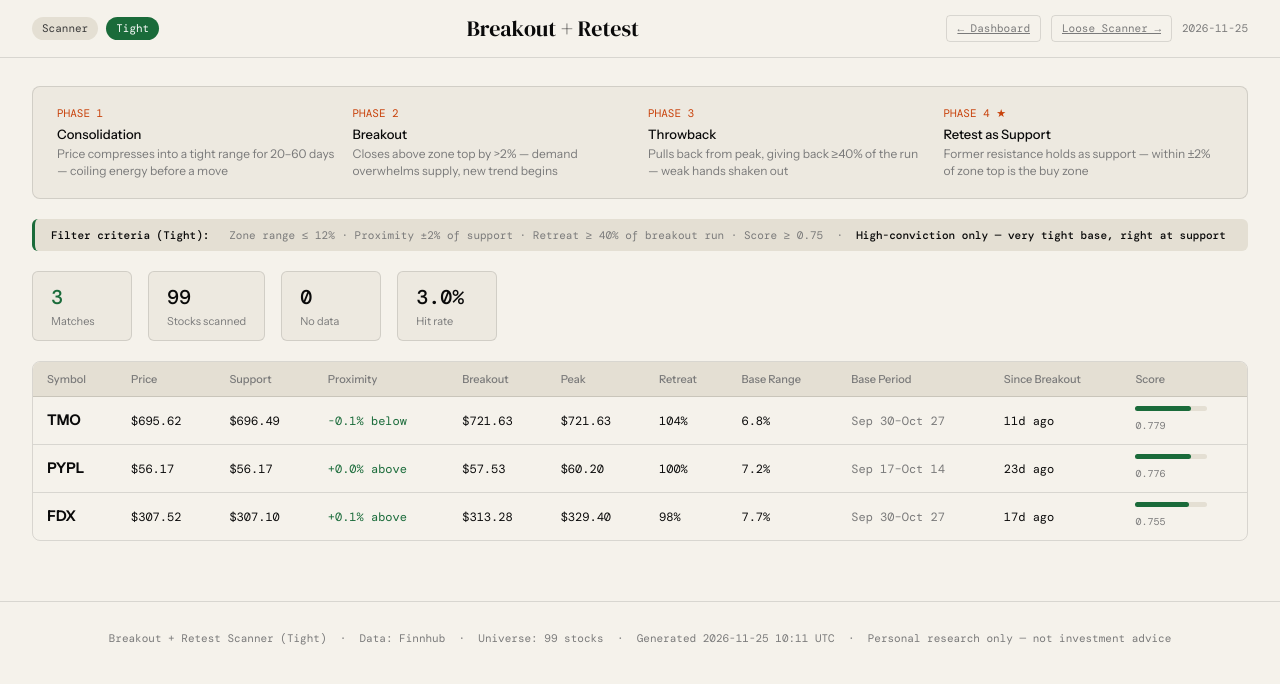
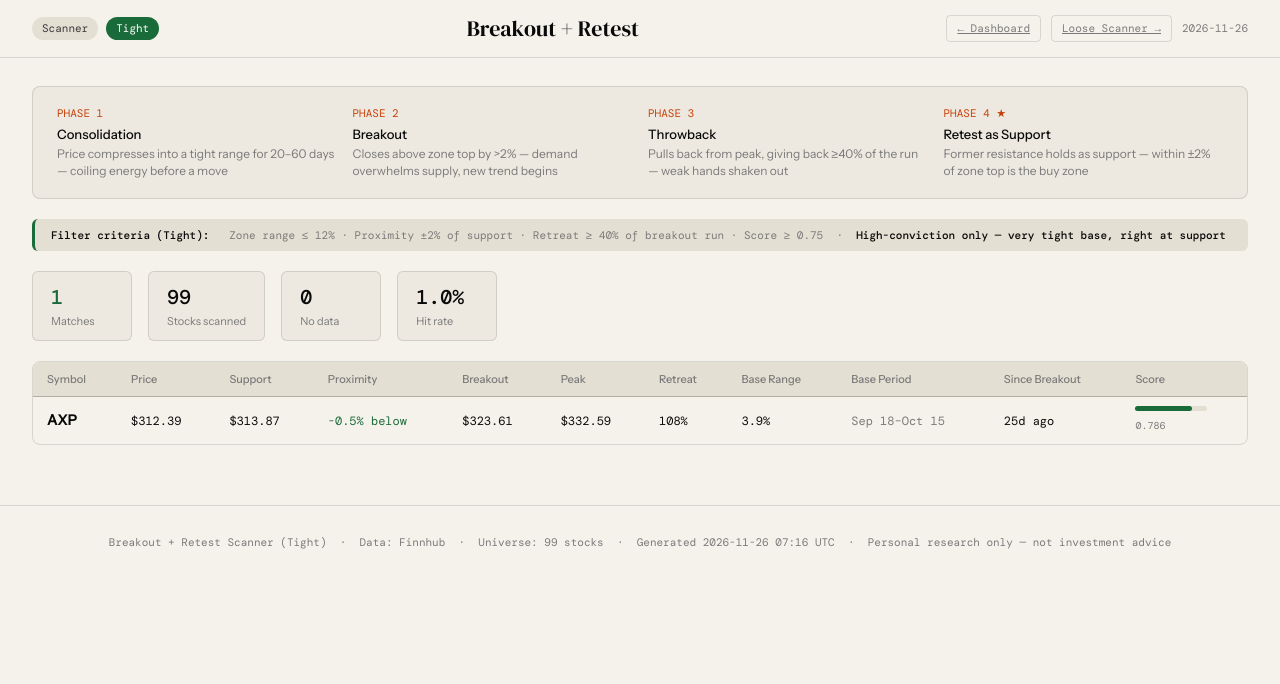
Before and after one commit to emathew-gif/stock-opportunity, a plain HTML site: page docs/scanner-tight.html in a window 1280 px wide. Drawn offline with nearby package versions, Linux system fonts and the light colour scheme.

Commit message:
Scanner (Tight): 2026-11-26

```diff
--- a/docs/scanner-tight.html
+++ b/docs/scanner-tight.html
@@ -3,7 +3,7 @@
 <head>
 <meta charset="UTF-8">
 <meta name="viewport" content="width=device-width,initial-scale=1.0">
-<title>Pattern Scanner (Tight) — 2026-11-25</title>
+<title>Pattern Scanner (Tight) — 2026-11-26</title>
 <link href="https://fonts.googleapis.com/css2?family=DM+Serif+Display&family=Instrument+Sans:wght@400;500&family=DM+Mono:wght@400;500&display=swap" rel="stylesheet">
 <style>
   :root{
@@ -103,7 +103,7 @@
   <div class="mast-right">
     <a href="dashboard.html" class="nav-link">← Dashboard</a>
     <a href="scanner-loose.html" class="nav-link">Loose Scanner →</a>
-    <span class="ts">2026-11-25</span>
+    <span class="ts">2026-11-26</span>
   </div>
 </div>
 
@@ -138,10 +138,10 @@
   </div>
 
   <div class="stats">
-    <div class="stat"><div class="stat-n" style="color:var(--mode)">3</div><div class="stat-label">Matches</div></div>
+    <div class="stat"><div class="stat-n" style="color:var(--mode)">1</div><div class="stat-label">Matches</div></div>
     <div class="stat"><div class="stat-n">99</div><div class="stat-label">Stocks scanned</div></div>
     <div class="stat"><div class="stat-n">0</div><div class="stat-label">No data</div></div>
-    <div class="stat"><div class="stat-n">3.0%</div><div class="stat-label">Hit rate</div></div>
+    <div class="stat"><div class="stat-n">1.0%</div><div class="stat-label">Hit rate</div></div>
   </div>
 
   <div class="tbl-wrap">
@@ -163,51 +163,19 @@
       </thead>
       <tbody>
         <tr>
-          <td class="sym">TMO</td>
-          <td class="mono">$695.62</td>
-          <td class="mono">$696.49</td>
-          <td class="mono" style="color:#1a6b3a">-0.1% below</td>
-          <td class="mono">$721.63</td>
-          <td class="mono">$721.63</td>
-          <td class="mono">104%</td>
-          <td class="mono">6.8%</td>
-          <td class="mono muted">Sep 30–Oct 27</td>
-          <td class="mono">11d ago</td>
+          <td class="sym">AXP</td>
+          <td class="mono">$312.39</td>
+          <td class="mono">$313.87</td>
+          <td class="mono" style="color:#1a6b3a">-0.5% below</td>
+          <td class="mono">$323.61</td>
+          <td class="mono">$332.59</td>
+          <td class="mono">108%</td>
+          <td class="mono">3.9%</td>
+          <td class="mono muted">Sep 18–Oct 15</td>
+          <td class="mono">25d ago</td>
           <td>
-            <div class="bar-bg"><div class="bar-fill" style="width:77%"></div></div>
-            <span class="mono small">0.779</span>
-          </td>
-        </tr>
-        <tr>
-          <td class="sym">PYPL</td>
-          <td class="mono">$56.17</td>
-          <td class="mono">$56.17</td>
-          <td class="mono" style="color:#1a6b3a">+0.0% above</td>
-          <td class="mono">$57.53</td>
-          <td class="mono">$60.20</td>
-          <td class="mono">100%</td>
-          <td class="mono">7.2%</td>
-          <td class="mono muted">Sep 17–Oct 14</td>
-          <td class="mono">23d ago</td>
-          <td>
-            <div class="bar-bg"><div class="bar-fill" style="width:77%"></div></div>
-            <span class="mono small">0.776</span>
-          </td>
-        </tr>
-        <tr>
-          <td class="sym">FDX</td>
-          <td class="mono">$307.52</td>
-          <td class="mono">$307.10</td>
-          <td class="mono" style="color:#1a6b3a">+0.1% above</td>
-          <td class="mono">$313.28</td>
-          <td class="mono">$329.40</td>
-          <td class="mono">98%</td>
-          <td class="mono">7.7%</td>
-          <td class="mono muted">Sep 30–Oct 27</td>
-          <td class="mono">17d ago</td>
-          <td>
-            <div class="bar-bg"><div class="bar-fill" style="width:75%"></div></div>
-            <span class="mono small">0.755</span>
+            <div class="bar-bg"><div class="bar-fill" style="width:78%"></div></div>
+            <span class="mono small">0.786</span>
           </td>
         </tr></tbody>
     </table>
@@ -219,7 +187,7 @@
   Breakout + Retest Scanner (Tight) &nbsp;·&nbsp;
   Data: Finnhub &nbsp;·&nbsp;
   Universe: 99 stocks &nbsp;·&nbsp;
-  Generated 2026-11-25 10:11 UTC &nbsp;·&nbsp;
+  Generated 2026-11-26 07:16 UTC &nbsp;·&nbsp;
   Personal research only — not investment advice
 </footer>
 </body>
```
